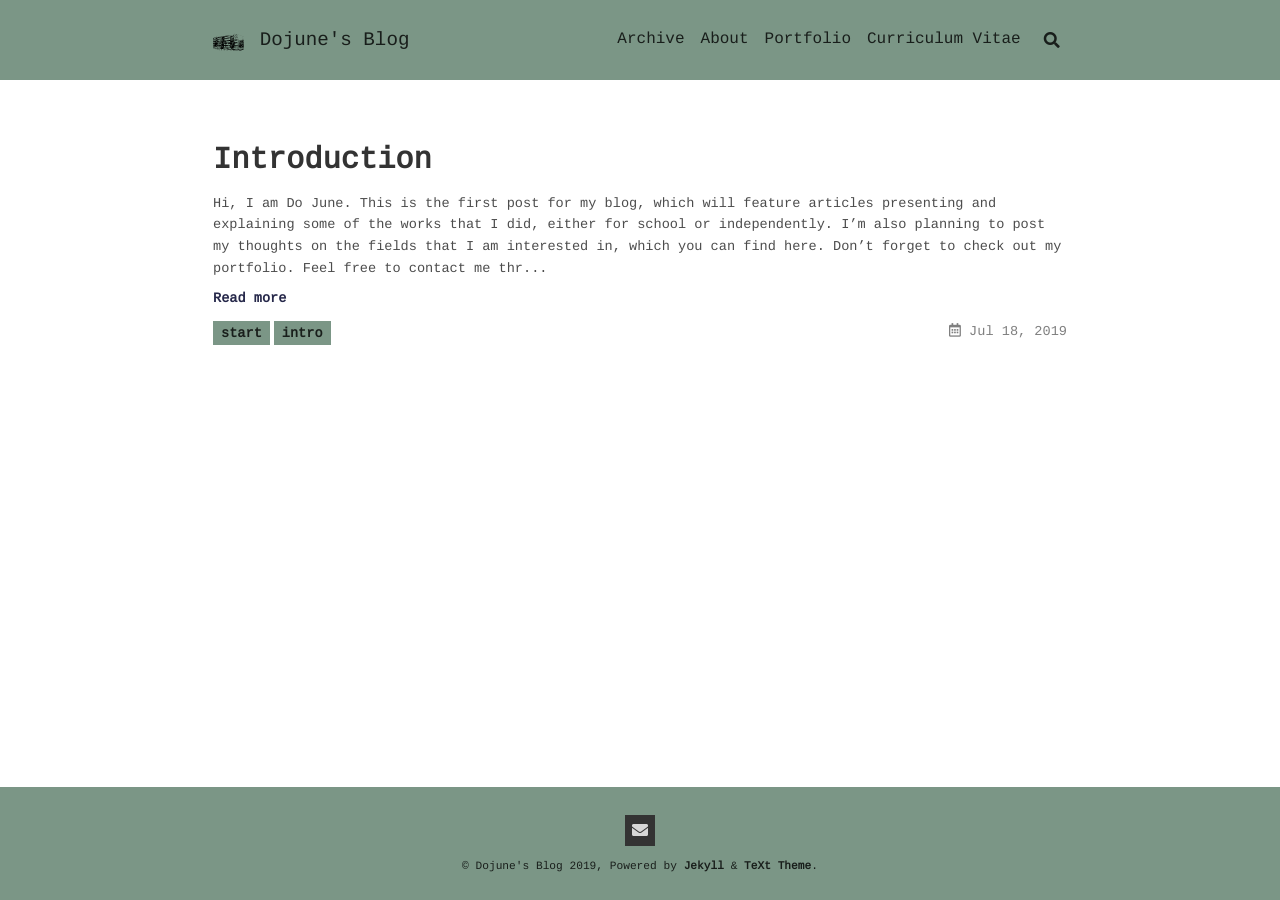
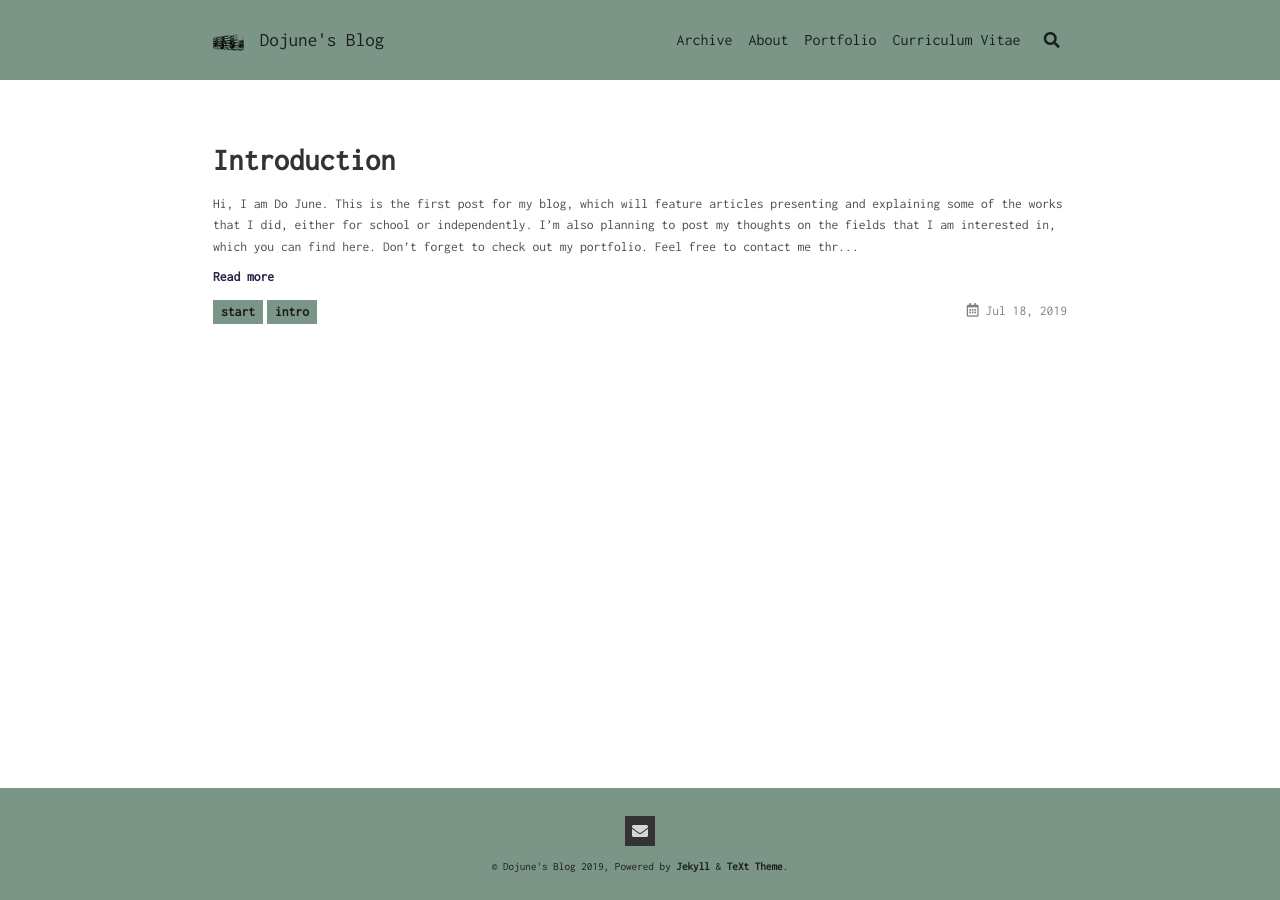
Before and after one commit to mindojune/mindojune.github.io, a Jekyll site: the page built from index.html, in a window 1280 px wide. Built offline with Jekyll 4.4.1, drawn with Linux system fonts in a browser that asks for light colours; nearby versions of some CDN libraries; the list of posts is cut into pages by our own code.

Commit message:
Update _variables.scss

```diff
--- a/_sass/common/_variables.scss
+++ b/_sass/common/_variables.scss
@@ -1,8 +1,8 @@
 $base: (
-  font-family:            ('Cousine', monospace),
+  //font-family:            ('Cousine', monospace),
   //font-family:            ('Source Sans Pro', sans-serif),
   //font-family:            ('Roboto', sans-serif),
-  //font-family:            ('Inconsolata', monospace),
+  font-family:            ('Inconsolata', monospace),
   //font-family:            (-apple-system, BlinkMacSystemFont, "Segoe UI", Helvetica, Arial, sans-serif),
   font-family-code:       (Menlo, Monaco, Consolas, Andale Mono, lucida console, Courier New, monospace),
 
```
